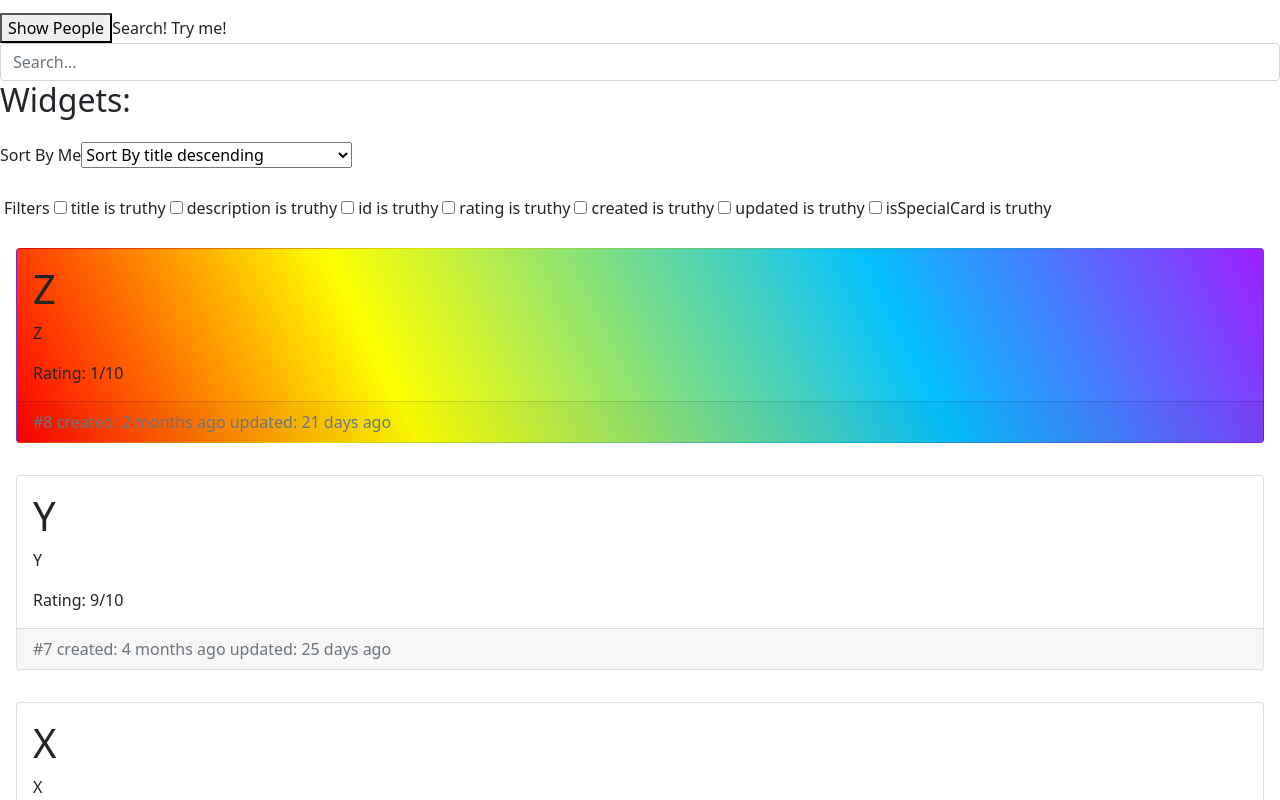
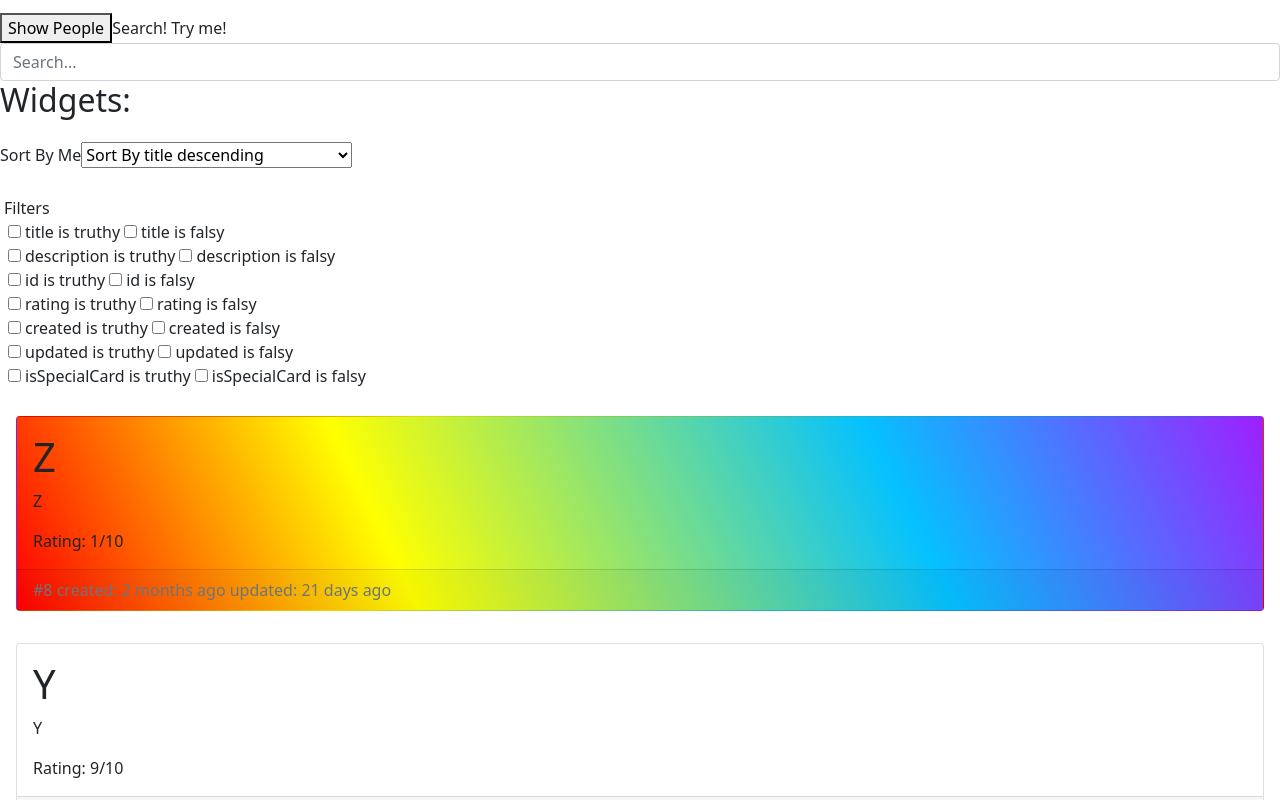
Before and after one commit to DLParkin/advanced-typescript-generic-search-sort-filtering, a React (Create React App) app: page / in a window 1280 px wide. Shown: the top 800 px of the page. Built offline with nearby package versions, Linux system fonts and the light colour scheme.

Commit message:
adds generic filter in and out

```diff
--- a/src/App.tsx
+++ b/src/App.tsx
@@ -2,7 +2,7 @@ import React, { useState } from "react";
 import { SearchInput } from "./components/SearchInput";
 import { SortInput } from "./components/SortInput";
 import IPerson from "./interfaces/iPerson";
-import IProperty from "./interfaces/iProperty";
+import IProperty from "./interfaces/iSorter";
 import IWidget from "./interfaces/iWidget";
 import people from "./mock-data/people";
 import widgets from "./mock-data/widgets";
@@ -12,6 +12,7 @@ import { Widget } from "./components/Renderers/Widget";
 import { Person } from "./components/Renderers/Person";
 import genericFilter from "./utils/genericFilter";
 import { FilterInput } from "./components/FilterInput";
+import IFilter from "./interfaces/iFilter";
 
 function App() {
   const [showPeople, setShowPeople] = useState<boolean>(false);
@@ -24,7 +25,7 @@ function App() {
   });
 
   const [widgetFilterProperties, setWidgetFilterProperties] = useState<
-    Array<keyof IWidget>
+    Array<IFilter<IWidget>>
   >([]);
 
   const [personProperty, setPersonProperty] = useState<IProperty<IPerson>>({
@@ -33,7 +34,7 @@ function App() {
   });
 
   const [peopleFilterProperties, setPeopleFilterProperties] = useState<
-    Array<keyof IPerson>
+    Array<IFilter<IPerson>>
   >([]);
 
   return (
@@ -54,17 +55,37 @@ function App() {
             object={widgets[0]}
             properties={widgetFilterProperties}
             onChangeFilter={(property) => {
-              widgetFilterProperties.includes(property)
-                ? setWidgetFilterProperties(
-                    widgetFilterProperties.filter(
-                      (widgetFilterProperty) =>
-                        widgetFilterProperty !== property
-                    )
+              const propertyMatch = widgetFilterProperties.some(
+                (widgetFilterProperty) =>
+                  widgetFilterProperty.property === property.property
+              );
+              const fullMatch = widgetFilterProperties.some(
+                (widgetFilterProperty) =>
+                  widgetFilterProperty.property === property.property &&
+                  widgetFilterProperty.isTruthySelected ===
+                    property.isTruthySelected
+              );
+              if (fullMatch) {
+                setWidgetFilterProperties(
+                  widgetFilterProperties.filter(
+                    (widgetFilterProperty) =>
+                      widgetFilterProperty.property !== property.property
                   )
-                : setWidgetFilterProperties([
-                    ...widgetFilterProperties,
-                    property,
-                  ]);
+                );
+              } else if (propertyMatch) {
+                setWidgetFilterProperties([
+                  ...widgetFilterProperties.filter(
+                    (widgetFilterProperty) =>
+                      widgetFilterProperty.property !== property.property
+                  ),
+                  property,
+                ]);
+              } else {
+                setWidgetFilterProperties([
+                  ...widgetFilterProperties,
+                  property,
+                ]);
+              }
             }}
           />
           {widgets
--- a/src/components/FilterInput.tsx
+++ b/src/components/FilterInput.tsx
@@ -1,9 +1,10 @@
 import React from "react";
+import IFilter from "../interfaces/iFilter";
 
 export interface IFilterProps<T> {
   object: T;
-  properties: Array<keyof T>;
-  onChangeFilter: (property: keyof T) => void;
+  properties: Array<IFilter<T>>;
+  onChangeFilter: (property: IFilter<T>) => void;
 }
 
 export function FilterInput<T>(props: IFilterProps<T>) {
@@ -11,18 +12,45 @@ export function FilterInput<T>(props: IFilterProps<T>) {
   return (
     <div className="p-1 my-2">
       <label className="mt-3">Filters</label>
+      <br />
       {Object.keys(object).map((key) => {
         return (
           <>
             <input
               type="checkbox"
-              id={key}
+              id={`${key}-true`}
               value={key}
-              onChange={() => onChangeFilter(key as any)}
-              checked={properties.some((property) => property === key)}
+              onChange={() =>
+                onChangeFilter({
+                  property: key as any,
+                  isTruthySelected: true,
+                })
+              }
+              checked={properties.some(
+                (property) =>
+                  property.property === key && property.isTruthySelected
+              )}
               className="m-1 ml-3"
             />
-            <label htmlFor={key}>{`${key} is truthy`}</label>
+            <label htmlFor={`${key}-true`}>{`${key} is truthy`}</label>
+            <input
+              type="checkbox"
+              id={`${key}-false`}
+              value={key}
+              onChange={() =>
+                onChangeFilter({
+                  property: key as any,
+                  isTruthySelected: false,
+                })
+              }
+              checked={properties.some(
+                (property) =>
+                  property.property === key && !property.isTruthySelected
+              )}
+              className="m-1 ml-3"
+            />
+            <label htmlFor={`${key}-false`}>{`${key} is falsy`}</label>
+            <br />
           </>
         );
       })}
--- a/src/components/SortInput.tsx
+++ b/src/components/SortInput.tsx
@@ -1,5 +1,5 @@
 import React from "react";
-import IProperty from "../interfaces/iProperty";
+import IProperty from "../interfaces/iSorter";
 
 export interface ISorterProps<T> {
   object: T;
--- /dev/null
+++ b/src/interfaces/iFilter.ts
@@ -0,0 +1,4 @@
+export default interface IFilter<T> {
+  property: keyof T;
+  isTruthySelected: boolean;
+}
--- a/src/interfaces/iProperty.ts
+++ b/src/interfaces/iSorter.ts
@@ -1,4 +1,4 @@
-export default interface IProperty<T> {
+export default interface ISorter<T> {
   property: keyof T;
   isDescending: boolean;
 }
--- a/src/utils/genericFilter.ts
+++ b/src/utils/genericFilter.ts
@@ -1,8 +1,11 @@
+import IFilter from "../interfaces/iFilter";
+
 export default function genericFilter<T>(
   object: T,
-  filterProperties: Array<keyof T>
+  filterProperties: Array<IFilter<T>>
 ): boolean {
   return filterProperties.every((filterProperty) => {
-    return object[filterProperty] ? true : false;
+    const { property, isTruthySelected } = filterProperty;
+    return isTruthySelected ? object[property] : !object[property];
   });
 }
--- a/src/utils/genericSort.ts
+++ b/src/utils/genericSort.ts
@@ -1,4 +1,4 @@
-import IProperty from "../interfaces/iProperty";
+import IProperty from "../interfaces/iSorter";
 
 export default function genericSort<T>(a: T, b: T, propertyType: IProperty<T>) {
   const { property, isDescending } = propertyType;
```
